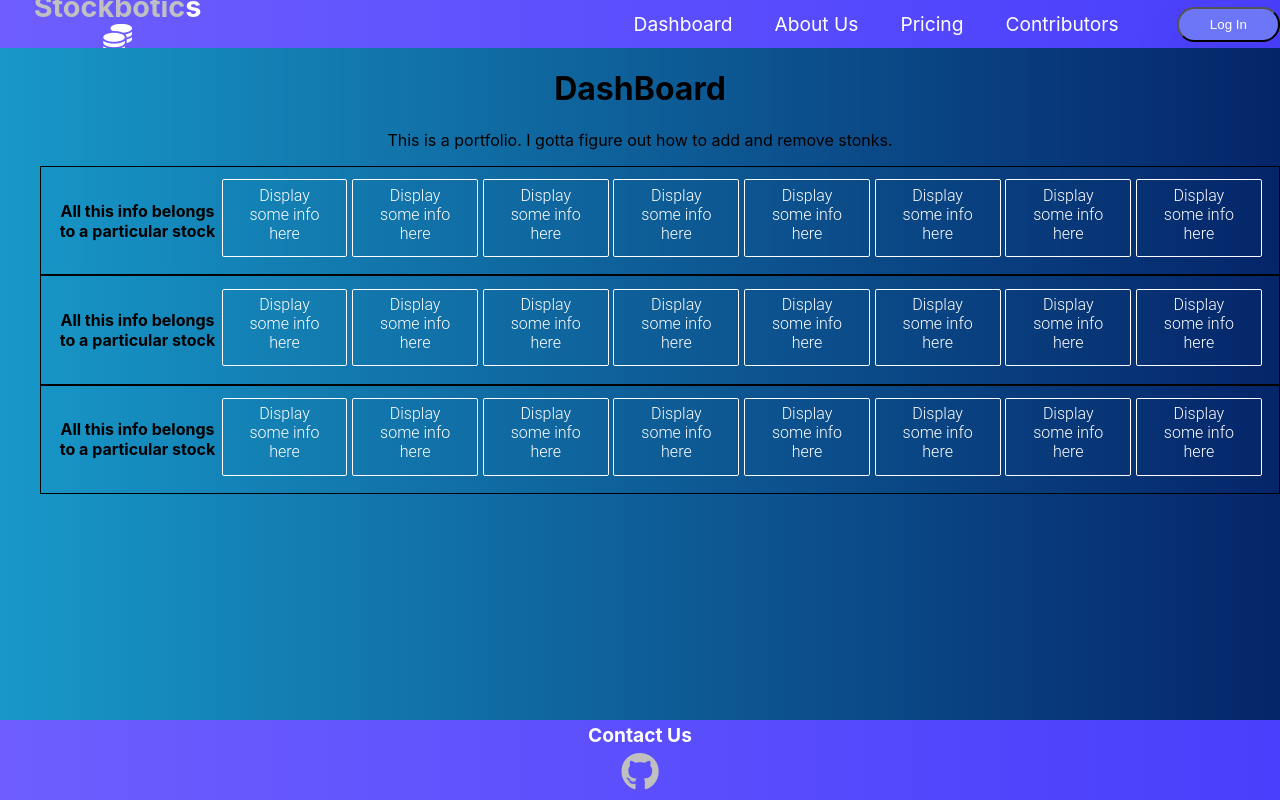
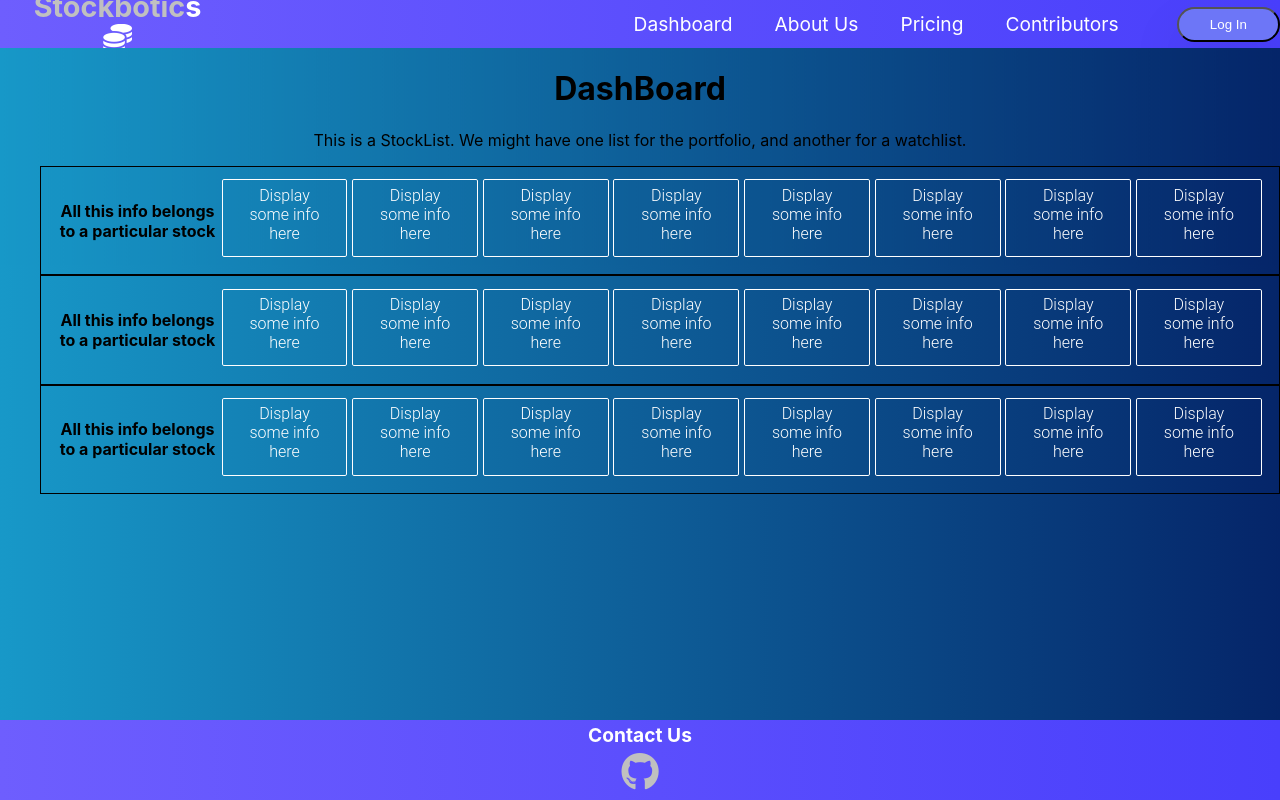
Before and after one commit to ConnorGraham12/Stockbotics-POOSD-Project, a React (Create React App) app: page /dashboard in a window 1280 px wide. Built offline with nearby package versions, Linux system fonts and the light colour scheme; no server answers.

Commit message:
fixed function name to reflect changes in filename Portfolio -> StockList

```diff
--- a/src/components/StockEntry/StockList.js
+++ b/src/components/StockEntry/StockList.js
@@ -4,10 +4,11 @@ import StockEntry from "./StockEntry.js";
 // This should contain a chart comprised of stock entries
 // I think we should make the api call here and manage
 // state in this component
-const Portfolio = () => {
+const StockList = () => {
   return (
     <div>
-      This is a portfolio. I gotta figure out how to add and remove stonks.
+      This is a StockList. We might have one list for the portfolio, and another
+      for a watchlist.
       <ul>
         <li>
           <StockEntry />
@@ -23,4 +24,4 @@ const Portfolio = () => {
   );
 };
 
-export default Portfolio;
+export default StockList;
```
